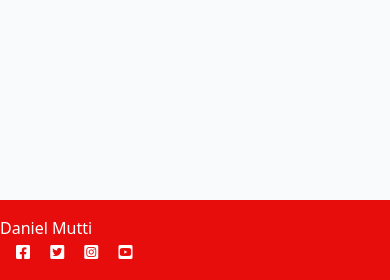
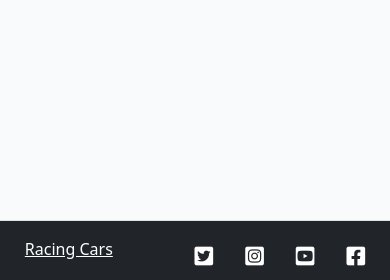
Before and after one commit to Code-Institute-Submissions/MuttiD-car-racing, a Django app: page / in a window 390 px wide. Shown: the part 564-844 px from the top of the page. Run offline with Django 3.2, Linux system fonts and the light colour scheme; data that the repository does not hold is empty.

Commit message:
Add new features to templates

```diff
--- a/static/css/style.css
+++ b/static/css/style.css
@@ -136,3 +136,41 @@ body {
     background: transparent;
     border: none;
 }
+
+/*-------- overlay text on the mercedes image*/
+
+.welcome {
+    background-color: #3e3e3cdb;
+    padding: 10px;
+    font-size: 25px;
+}
+
+.welcome a:hover {
+    background-color:  #23BBBB;
+    color:rgb(14, 13, 13);
+    font-weight: 700;
+}
+
+
+/*-------- footer */
+
+.home{
+    font-family: 'Kalam', cursive;
+}
+
+.home:hover{
+    font-weight: 600;
+}
+
+.footer {
+    position: fixed;
+    left: 0;
+    margin-top: 40px;
+    bottom: 0;
+    width: 100%;
+    height: 60px;
+  }
+
+.ms-3:hover {
+    font-weight: 600;
+}
--- a/templates/base.html
+++ b/templates/base.html
@@ -6,7 +6,7 @@
 
 
 <head>
-    <title>Car Racing</title>
+    <title>Racing Cars</title>
 
     <link rel="preconnect" href="https://fonts.gstatic.com" crossorigin>
     <link rel="preconnect" href="https://fonts.googleapis.com">
@@ -84,12 +84,32 @@
     </section>
 
     <!-- Footer -->
-    <footer class="footer mt-auto py-3 dark-bg">
-        <p class="m-0 text-secondary text-white">Daniel Mutti </p>
-        <p class="m-0 text-secondary text-white"><i class="fab fa-facebook-square ms-3"></i>
-            <i class="fab fa-twitter-square ms-3"></i>
-            <i class="fab fa-instagram-square ms-3"></i>
-            <i class="fab fa-youtube-square ms-3"></i></p>
+    <footer>
+        <div class="footer d-flex flex-wrap justify-content-around align-items-center pd-2 py-3 border-top bg-dark">
+            <a class="mb-3 mb-md-0 text-white">Racing Cars</a>
+                <ul class="nav col-md-4 justify-content-end list-unstyled d-flex">
+                  <li class="ms-3">
+                        <a href="http://www.twitter.com" target="_blank">
+                        <i class="fab fa-twitter-square fa-lg ms-3 text-white"></i>
+                          </a>
+                    </li>
+                    <li class="ms-3">
+                        <a href="http://www.instagram.com" target="_blank">
+                          <i class="fab fa-instagram-square fa-lg ms-3 text-white"></i>
+                        </a>
+                    </li>
+                    <li class="ms-3">
+                        <a href="https://www.youtube.com" target="_blank">
+                          <i class="fab fa-youtube-square fa-lg ms-3 text-white"></i>
+                        </a>
+                    </li>
+                    <li class="ms-3">
+                        <a href="http://www.facebook.com" target="_blank">
+                          <i class="fab fa-facebook-square fa-lg ms-3 text-white "></i>
+                        </a>
+                    </li>
+                </ul>
+        </div>
     </footer>
 
     <!-- Javascript alerts for messages -->
--- a/templates/index.html
+++ b/templates/index.html
@@ -2,14 +2,31 @@
 
 {% block content %}
 
-<div class="container-fluid">
+<div class="card img-fluid">
+    <style>
+        img-op {
+            opacity: 0.5;
+        }
+    </style>
+    <img style="opacity:0.5;" src="https://res.cloudinary.com/dyvwocsbh/image/upload/v1683308789/car/mercedes-f1_noq7nh.jpg" class="card-img" style="width: 100%; height: 90%" alt="mercedes benz racing car">
+        <div class="card-img-overlay">
+            <div class="text-center welcome">
+                <p>
+                    <h5>
+                        Welcome to Formula Car Reviews, your ultimate destination for all
+                        things Formula Cars! Our website provides in-depth and insightful
+                        reviews of the world's most exciting motorsport events, including
+                        Formula One, Indy Car, and Formula E. Whether you're a seasoned
+                        fan or new to the sport, we've got you covered.
+                   </h5>
+                </p>
+            </div>
+        </div>
+
+
+    <!-- Review Entries Column -->
+<div class="container-fluid reviewapp">
     <div class="row">
-        <h4>Welcome to Formula Car Reviews, your ultimate destination for all
-            things Formula Cars! Our website provides in-depth and insightful
-            reviews of the world's most exciting motorsport events, including
-            Formula One, Indy Car, and Formula E. Whether you're a seasoned
-            fan or new to the sport, we've got you covered.</h4>
-        <!-- Review Entries Column -->
         <div class="col-12 mt-3 left">
             <div class="row">
                 <h2></h2>
@@ -50,6 +67,8 @@
             </div>
         </div>
     </div>
+</div>
+
     {% if is_paginated %}                                                   <!-- standard paginated boolean from Django ListView-->
     <nav aria-label="Page navigation">
         <ul class="pagination justify-content-center">
```
